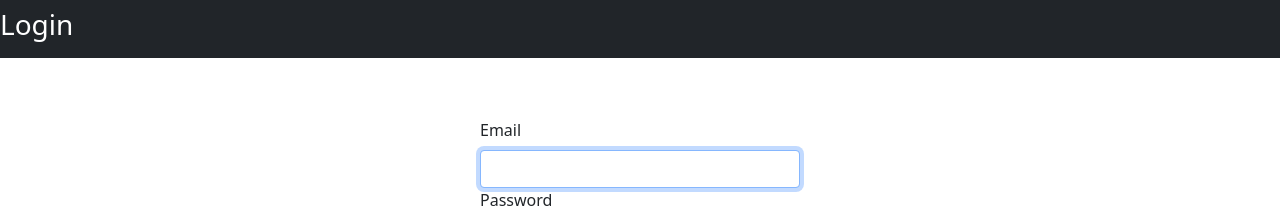
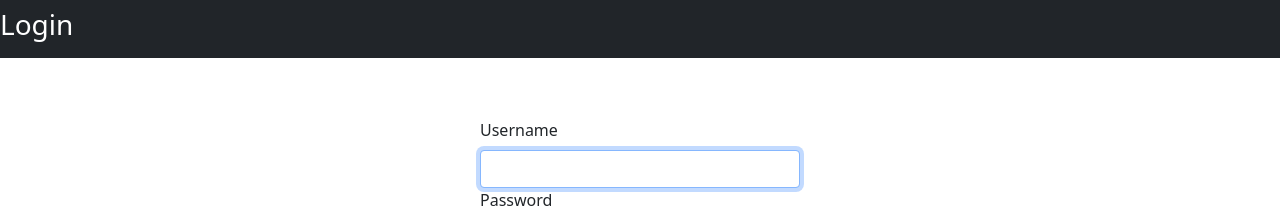
Before and after one commit to SaemHasan/Travello-Project, a React (Create React App) app in the folder frontend/travello-frontend/: page /Login in a window 1280 px wide. Shown: the top 208 px of the page. Built offline with nearby package versions, Linux system fonts and the light colour scheme.

Commit message:
some update of log in page

```diff
--- a/frontend/travello-frontend/src/login/LoginBody.js
+++ b/frontend/travello-frontend/src/login/LoginBody.js
@@ -48,7 +48,7 @@ export default function LoginBody() {
     <div className="Login">
       <Form onSubmit={(e) => handleSubmit(e)}>
         <Form.Group size="lg" controlId="email">
-          <Form.Label>Email</Form.Label>
+          <Form.Label>Username</Form.Label>
           <Form.Control
             autoFocus
             type="text"
```
Also changed, not shown: 1 other file (tests, documents, lock files or other folders).
